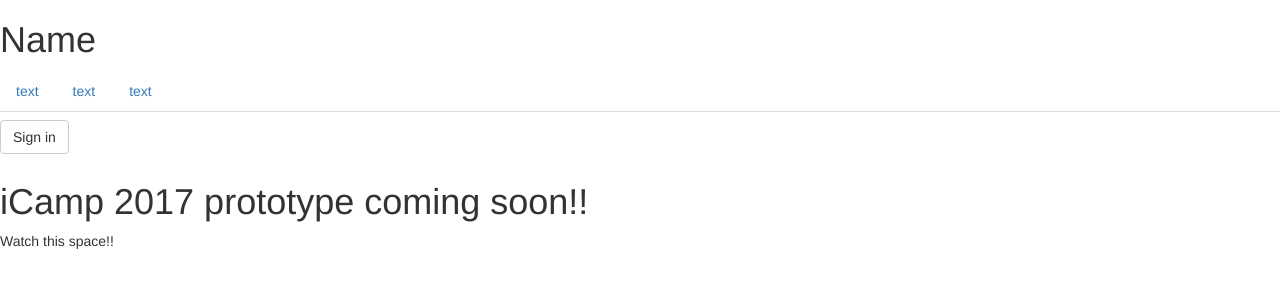
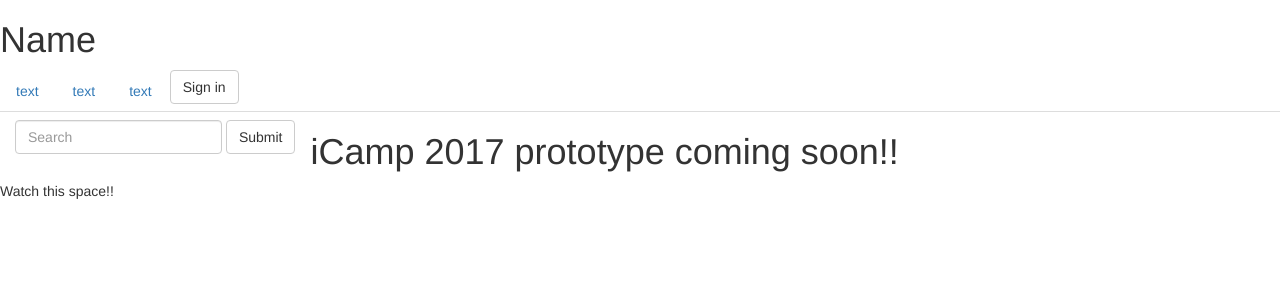
Before and after one commit to iCamp2017/iCamp2017.github.io, a Jekyll site: the page built from index.md, in a window 1280 px wide. Shown: the top 300 px of the page. Built offline with Jekyll 4.4.1, drawn with Linux system fonts in a browser that asks for light colours; nearby versions of some CDN libraries; some web fonts are replaced; library files that are not in the unit come from our copies.

Commit message:
add search bar

```diff
--- a/_layouts/default.html
+++ b/_layouts/default.html
@@ -15,8 +15,14 @@
 <li role="presentation"><a href="#">text</a></li>
 <li role="presentation"><a href="#"> text</a></li>
 <li role="presentation"><a href="#"> text</a></li>
+<button type="button" class="btn btn-default">Sign in</button>
 </ul>
-<button type="button" class="btn btn-default navbar-btn">Sign in</button>
+<form class="navbar-form navbar-left" role="search">
+  <div class="form-group">
+    <input type="text" class="form-control" placeholder="Search">
+  </div>
+  <button type="submit" class="btn btn-default">Submit</button>
+</form>
 </nav>
 {{content}}
 <!-- jQuery (necessary for Bootstrap's JavaScript plugins) -->
```
